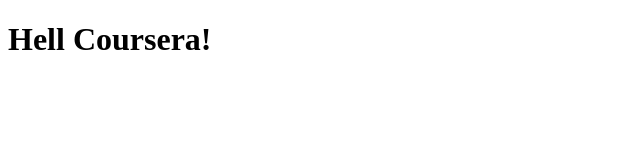
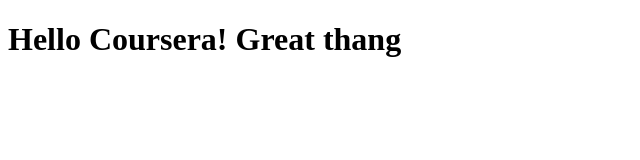
Before and after one commit to sury888/courseraCourse, a plain HTML site: page index.html in a window 1280 px wide. Shown: the whole page, without its empty margins (0-640 px from the left). Drawn offline with Linux system fonts and the light colour scheme.

Commit message:
smallchange

```diff
--- a/index.html
+++ b/index.html
@@ -8,6 +8,6 @@
 	</title>
 </head>
 <body>
-<h1>Hell Coursera!</h1>
+<h1>Hello Coursera! Great thang</h1>
 </body>
 </html>
```
